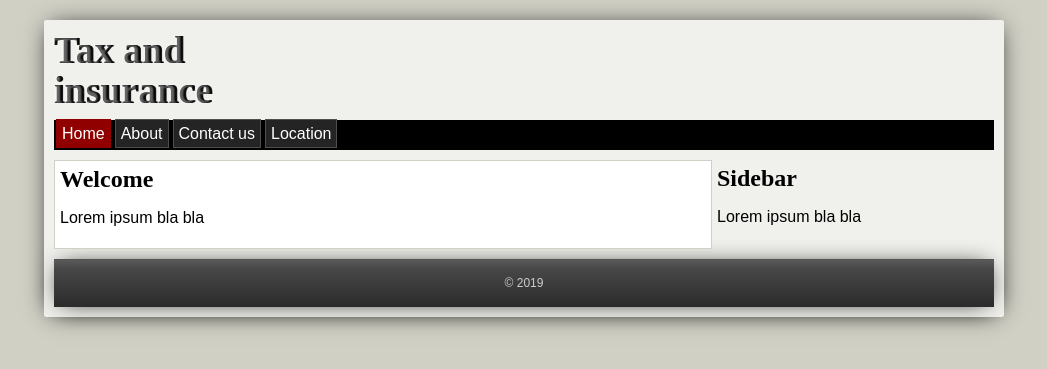
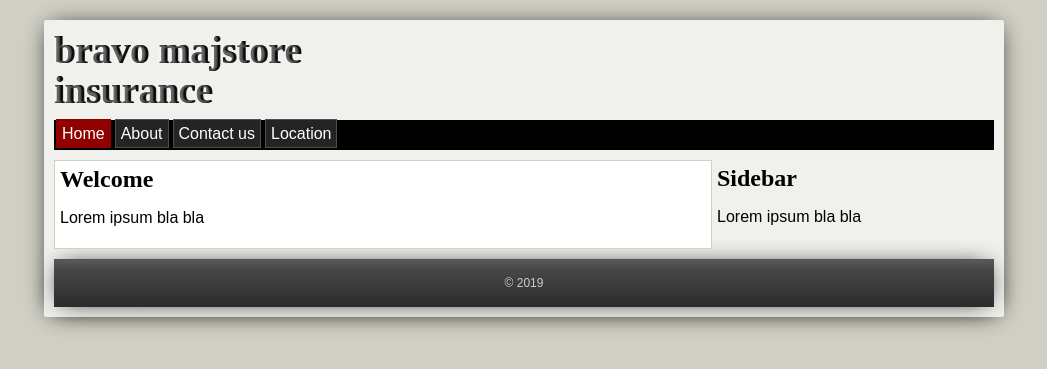
Before and after one commit to slobo062/milos-komazec, a PHP site: page /index.php in a window 1280 px wide. Shown: the top 369 px of the page, without its empty margins (116-1163 px from the left). Run offline with PHP 8.4, Linux system fonts and the light colour scheme.

Commit message:
Promena naslova

```diff
--- a/layout/brand.php
+++ b/layout/brand.php
@@ -1 +1 @@
-<h1>Tax and <br> insurance</h1>
+<h1>bravo majstore<br> insurance</h1>
```
